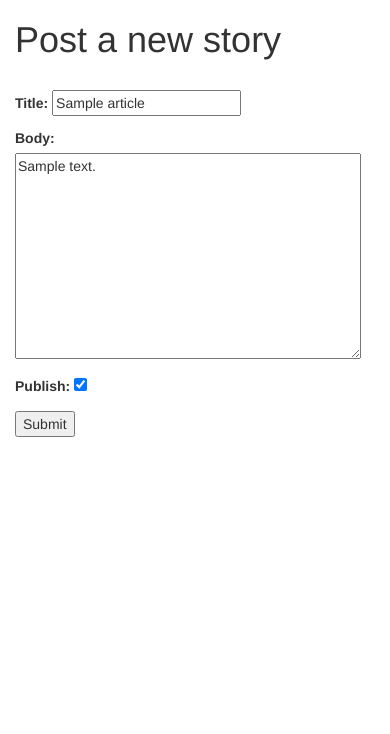
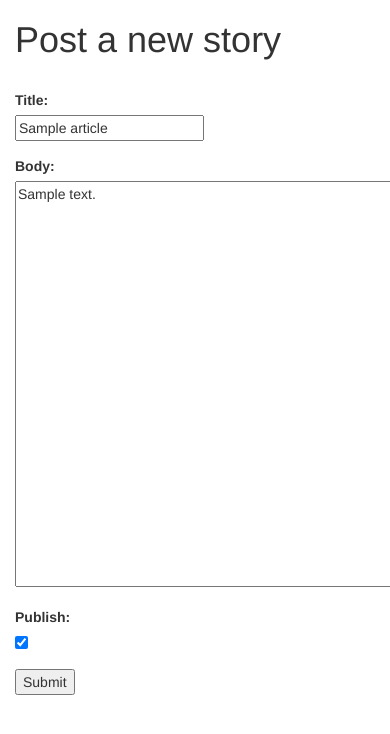
Before and after one commit to ovet/edgetest, a Django app: page /create/1/ in a window 390 px wide; the page is wider, and only the part inside the window is pictured. Shown: the top 734 px of that part. Run offline with Django 3.2, Linux system fonts and the light colour scheme; a user stored in the database is signed in; tables that the repository leaves empty hold one stand-in row (values such as "Sample post"); parts of the project's set-up code (start-up, migrations or seed data) failed here and were passed over; some libraries are stand-ins or nearby versions.

Commit message:
Fix create article page styling

```diff
--- a/news/forms.py
+++ b/news/forms.py
@@ -2,6 +2,7 @@ from django import forms
 from .models import Article
 
 class ArticleForm(forms.ModelForm):
+    body = forms.CharField(widget=forms.Textarea(attrs={'cols': 100, 'rows': 20}))
 
     class Meta:
         model = Article
--- a/news/templates/create_article.html
+++ b/news/templates/create_article.html
@@ -11,11 +11,36 @@
             <h1>Post a new story</h1><br>
             <form action="" method="POST">
             {% csrf_token %}
-            {{ form.as_p}}
+            <div class="row form-group">
+                <div class="col-md-2">
+                    {{ form.title.errors }}
+                    <label for="{{ form.title.id_for_label }}">Title:</label>
+                </div>
+                <div class="col-md-7">
+                    {{ form.title }}
+                </div>
+            </div>
+            <div class="row form-group">
+                <div class="col-md-2">
+                    {{ form.body.errors }}
+                    <label for="{{ form.body.id_for_label }}">Body:</label>
+                </div>
+                <div class="col-md-7">
+                    {{ form.body }}
+                </div>
+            </div>
+            <div class="row form-group">
+                <div class="col-md-2">
+                    {{ form.publish.errors }}
+                    <label for="{{ form.publish.id_for_label }}">Publish:</label>
+                </div>
+                <div class="col-md-7">
+                    {{ form.publish }}
+                </div>
+            </div>
+
             <input type="submit" value="Submit" />
             </form>
         </div>
     </div>
-
-
 {% endblock %}
```
